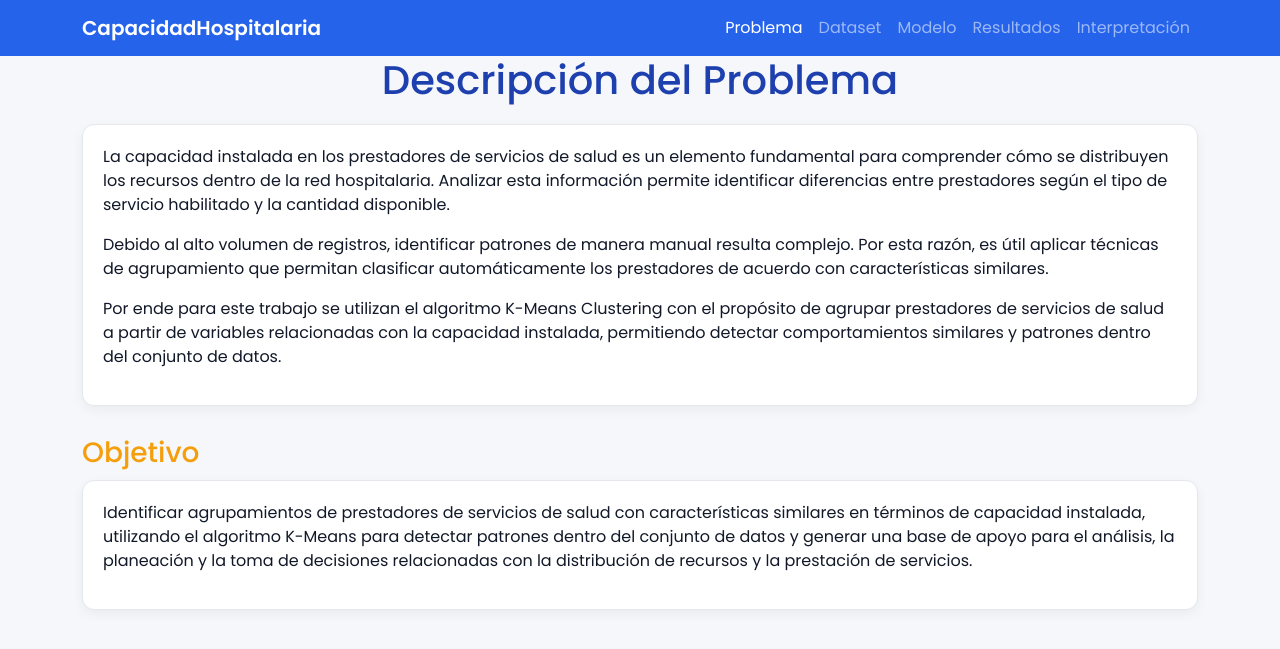
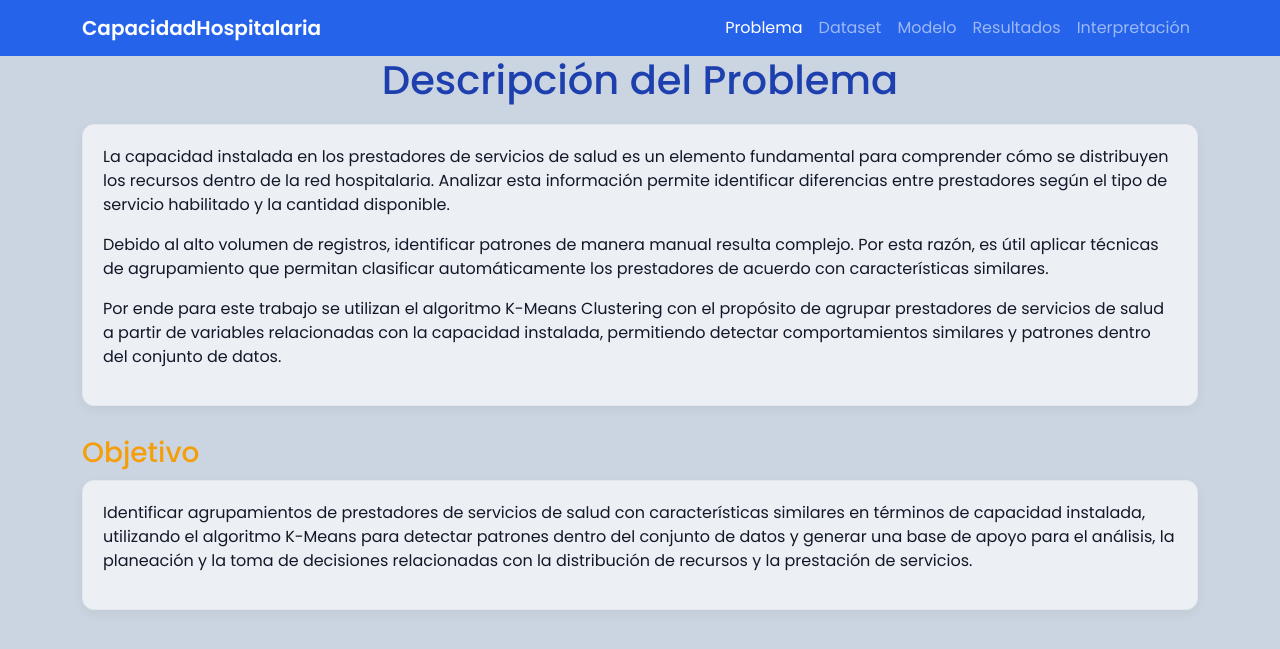
Before and after one commit to JuanesAcosta7/TRABAJO_CLUSTERING_CON_FLASK, a Flask app: page / in a window 1280 px wide. Shown: the top 649 px of the page. Run offline with Flask 3, Linux system fonts and the light colour scheme.

Commit message:
cambi de colores para interfaces de alto brillo

```diff
--- a/static/styles.css
+++ b/static/styles.css
@@ -1,5 +1,5 @@
 body {
-    background-color: #F5F7FA;
+    background-color: #CBD5E1;
     color: #111827;
     font-family: 'Poppins', sans-serif;
 }
@@ -26,7 +26,7 @@
 }
 
 .caja-texto {
-    background-color: #FFFFFF;
+    background-color: #ffffffa1;
     padding: 20px;
     border-radius: 12px;
     border: 1px solid #E4E7EC;
```
